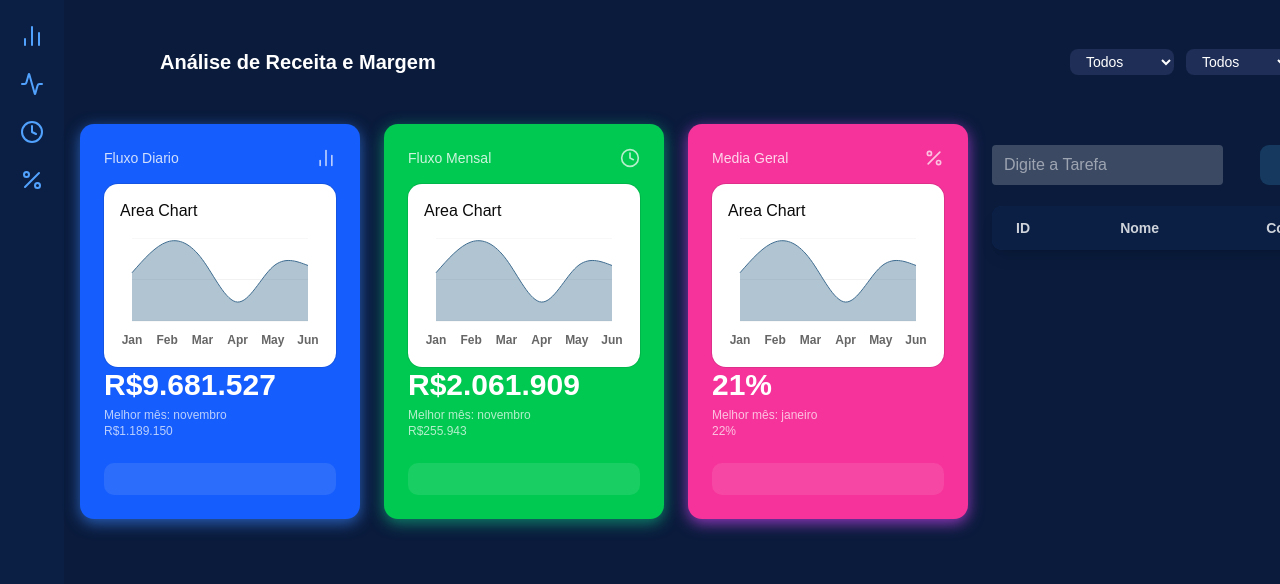
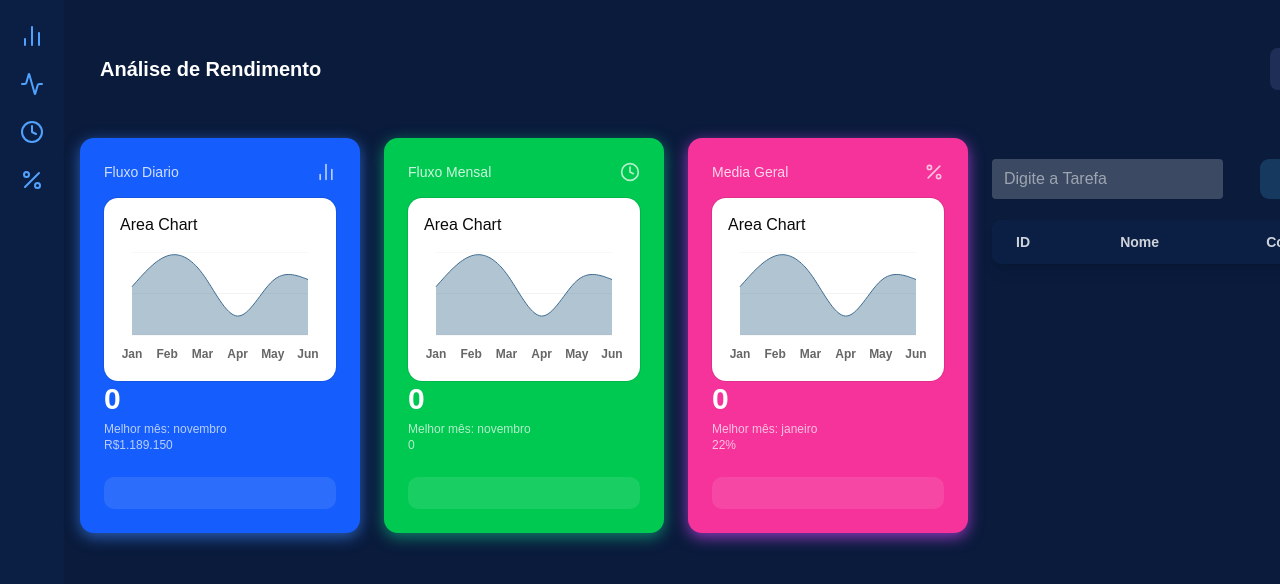
Before and after one commit to GeymersonCamara/Agendador-de-Tarefas, a React (Vite) app: page / in a window 1280 px wide. Shown: the top 584 px of the page. Built offline with nearby package versions, Linux system fonts and the light colour scheme.

Commit message:
fix: ajuste das informações para conectar com o grafico.

```diff
--- a/src/components/card.tsx
+++ b/src/components/card.tsx
@@ -9,7 +9,7 @@ export function Card({
 }: {
   title: string;
   subtitle: string;
-  value: string;
+  value: number;
   icon: React.ReactNode;
   colorClasses: string;
 }) {
@@ -25,7 +25,7 @@ export function Card({
         <div className="text-white/70">{icon}</div>
       </div>
       <div className="text-3xl font-bold text-white mb-1">
-        <ChartAreaDefault/>
+        <ChartAreaDefault />
         {value}
         </div>
       <div className="text-xs text-white/70">
--- a/src/components/header.tsx
+++ b/src/components/header.tsx
@@ -1,12 +1,12 @@
 export function Header() {
   return (
-    <header className="pl-20 pr-8 pt-6 pb-6 flex items-center justify-between text-white">
-      <h1 className="text-xl font-semibold">Análise de Receita e Margem</h1>
+    <header className="pl-5 pr-8 pt-6 pb-6 flex items-center justify-between text-white">
+      <h1 className="text-xl font-semibold">Análise de Rendimento</h1>
       <div className="flex space-x-3">
-        {["Todos", "Todos", "Todos"].map((label, i) => (
+        {["Todos"].map((label, i) => (
           <select
             key={i}
-            className="bg-[#1E2E56] px-3 py-1 rounded-md text-white text-sm focus:outline-none"
+            className="bg-[#1E2E56] px-7 py-3 rounded-md text-white text-sm focus:outline-none"
             defaultValue={label}
           >
             <option>Todos</option>
--- a/src/domain/type.tsx
+++ b/src/domain/type.tsx
@@ -26,4 +26,5 @@ export type Props = {
   dados: Item[]
   onRemove: (id:number) => void
   onCheck: (id:number) => void
+  completed: number
 }
--- a/src/pages/home.tsx
+++ b/src/pages/home.tsx
@@ -8,7 +8,7 @@ import { Card } from "../components/card";
 import { Table } from "../components/tabela";
 import { Header } from "../components/header";
 import { Button } from "@/components/ui/button";
-import { useEffect, useState } from "react";
+import { useEffect, useMemo, useState } from "react";
 import type { Item } from "@/domain/type";
 
 export function Home() {
@@ -37,6 +37,10 @@ export function Home() {
     setLista(lista => lista.map(item => item.id === id ? {...item, concluido: !item.concluido } : item))
   }
 
+  const contarTarefasConcluidas = useMemo(() => {
+    return lista.filter(lista => lista.concluido).length
+  }, [lista])
+
   useEffect(() => {
     console.log("Mudou a lista: ", lista[0])
   }, [lista])
@@ -50,21 +54,21 @@ export function Home() {
           <div className="flex gap-6">
             <Card
               title="Fluxo Diario"
-              value="R$9.681.527"
+              value={contarTarefasConcluidas}
               subtitle={"Melhor mês: novembro\nR$1.189.150"}
               icon={<BarChart2 size={20} />}
               colorClasses="bg-blue-600"
             />
             <Card
               title="Fluxo Mensal"
-              value="R$2.061.909"
-              subtitle={"Melhor mês: novembro\nR$255.943"}
+              value={contarTarefasConcluidas}
+              subtitle={`Melhor mês: novembro\n${contarTarefasConcluidas}`}
               icon={<Clock size={20} />}
               colorClasses="bg-green-500"
             />
             <Card
               title="Media Geral"
-              value="21%"
+              value={contarTarefasConcluidas}
               subtitle={"Melhor mês: janeiro\n22%"}
               icon={<Percent size={20} />}
               colorClasses="bg-pink-500"
@@ -88,7 +92,8 @@ export function Home() {
                 <Table
                   dados={lista}
                   onRemove={removerTarefa}
-                  onCheck={concluirTarefa}/>
+                  onCheck={concluirTarefa}
+                  completed={contarTarefasConcluidas}/>
               </div>
             </div>
           </div>
```
